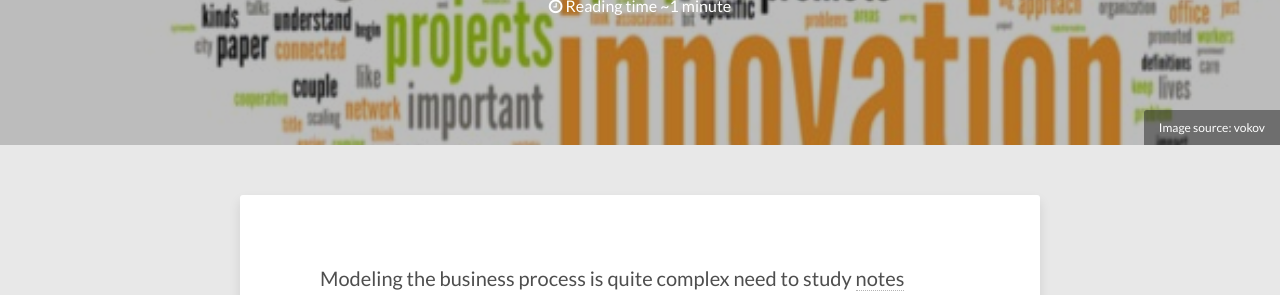
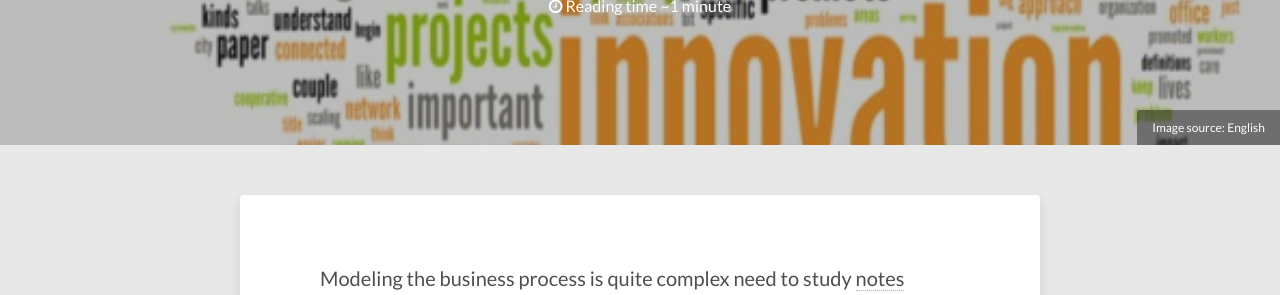
Before and after one commit to kroschu/env, a Jekyll site: the page built from _posts/2018-11-21-особисті-цілі-copy.md, in a window 1280 px wide and 900 px high. Shown: the part 255-550 px from the top of the window. Built offline with Jekyll 4.4.1, drawn with Linux system fonts in a browser that asks for light colours; nearby versions of some CDN libraries; comment, search, counter and statistics services are not loaded.

Commit message:
Update 2018-11-21-особисті-цілі-copy.md

```diff
--- a/_posts/2018-11-21-особисті-цілі-copy.md
+++ b/_posts/2018-11-21-особисті-цілі-copy.md
@@ -8,8 +8,8 @@ tags:
 image:
   path: "/images/85A2B252-E930-4782-B479-04A342548BB6.jpeg"
   feature: 85A2B252-E930-4782-B479-04A342548BB6.jpeg
-  credit: vokov
-  creditlink: https://treba.tk/
+  credit: English
+  creditlink: https://en-vokov.treba.tk/%D0%BE%D1%81%D0%BE%D0%B1%D0%B8%D1%81%D1%82%D1%96-%D1%86%D1%96%D0%BB%D1%96-copy/
 
 ---
 Modeling the business process is quite complex need to study [notes BPMN](https://lib.treba.tk/download/21/pdf/21.pdf), possession nstrumental [selected BPMS system](https://lib.treba.tk/download/25/pdf/25.pdf), possession of [theoretical foundations](https://lib.treba.tk/download/25/pdf/25.pdf) modern process [decision-making](https://lib.treba.tk/download/29/pdf/29.pdf), analyze and simulate [business processes](https://lib.treba.tk/download/22/pdf/22.pdf), so their development should involve professionals. But this does not mean that only professionals should be involved. Living business requires interaction between a wide range of people with different skills, and therefore the development of processes requires the same.
```
